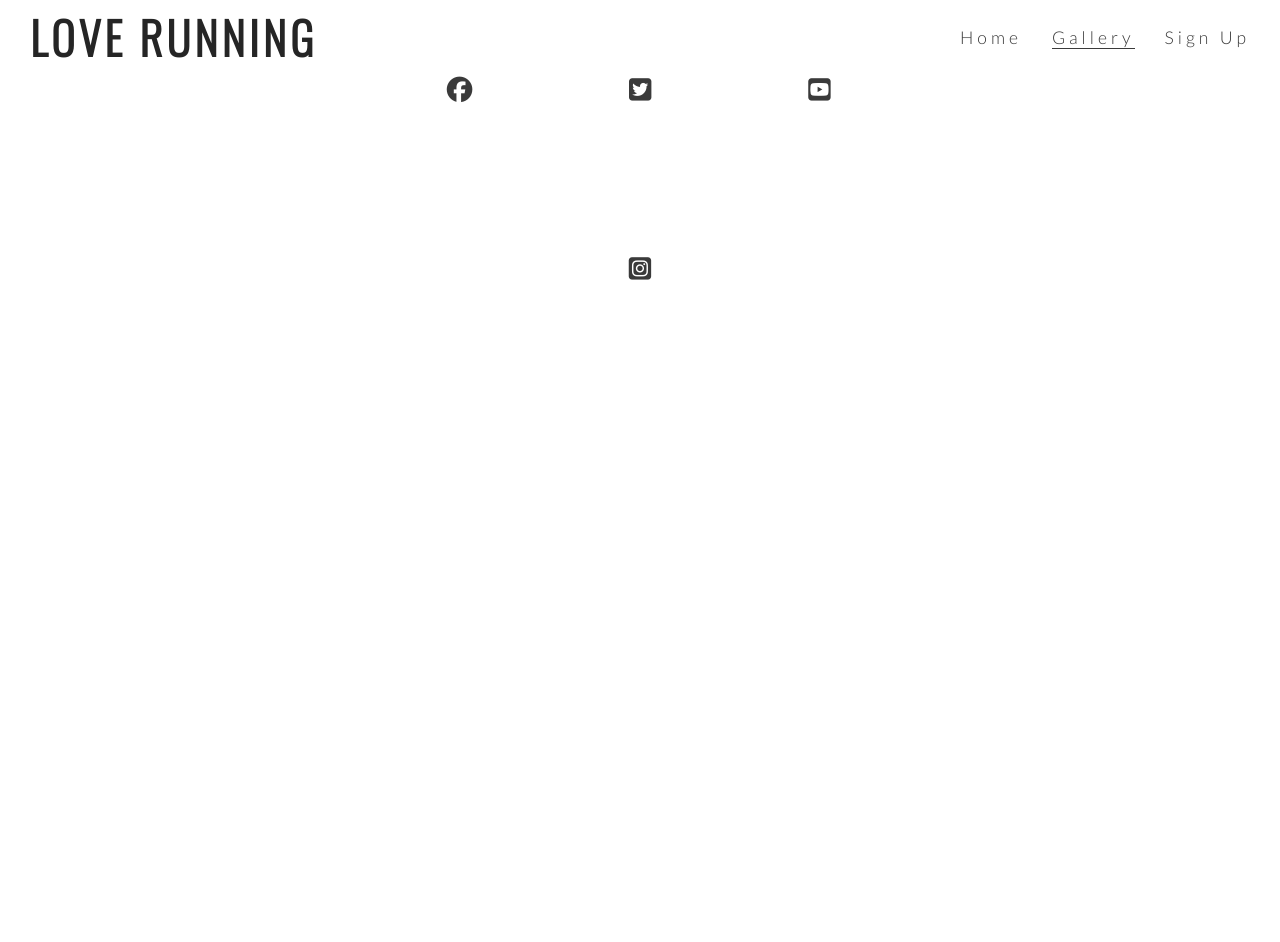
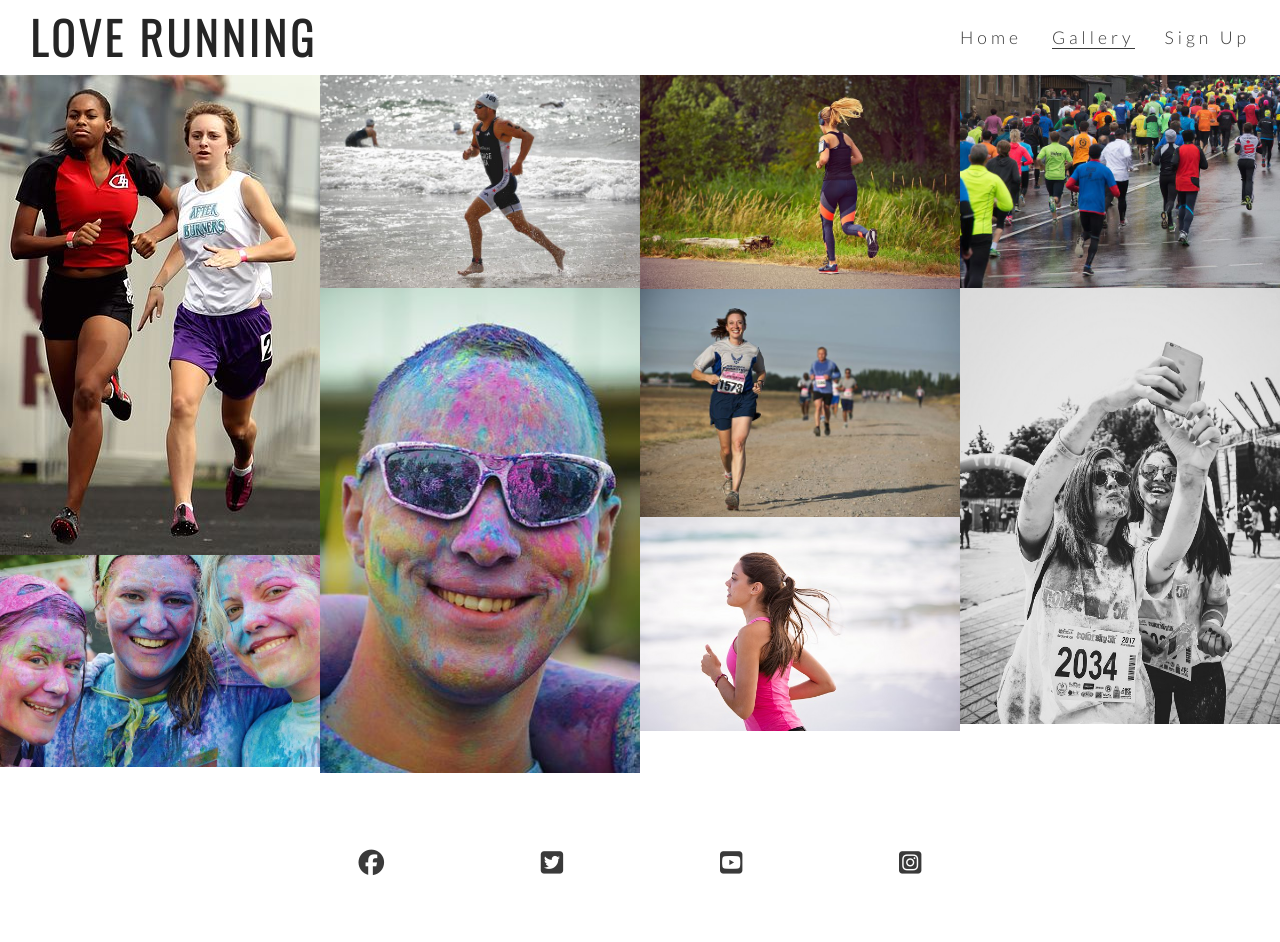
Before and after one commit to sven-cork/love-running, a plain HTML site: page gallery.html in a window 1280 px wide. Before the commit the page ends 800 px from the top, so only its background shows below. Drawn offline with nearby package versions, Linux system fonts and the light colour scheme.

Commit message:
Add gallery images and masonry styling

```diff
--- a/assets/css/style.css
+++ b/assets/css/style.css
@@ -224,3 +224,14 @@ footer {
     padding: 5%;
     color: #3a3a3a;
 }
+
+#photos {
+    clear: both;
+    line-height: 0;
+    column-count: 4;
+    column-gap: 0;
+}
+
+#photos > img {
+    width: 100%;
+}
--- a/gallery.html
+++ b/gallery.html
@@ -39,6 +39,19 @@
 
     </header>
 
+    <section id="photos">
+        <img src="assets/images/athletes.jpg" alt="Two women running together">
+        <img src="assets/images/girls.jpg" alt="Three girls at charity paint running festival">
+        <img src="assets/images/runner3.jpg" alt="Man running on beach">
+        <img src="assets/images/man.jpg" alt="Man at charity paint running festival">
+        <img src="assets/images/runner1.jpg" alt="Woman jogging through Phoenix park">
+        <img src="assets/images/runner2.jpg" alt="Runners competing in marathon">
+        <img src="assets/images/runner4.jpg" alt="Woman running on beach">
+        <img src="assets/images/running_gang.jpg" alt="Large group of runners taking part in a marathon on a rainy day">
+        <img src="assets/images/mud-run.jpg" alt="Two women taking selfie after taking part in a mud run">
+
+    </section>
+
     <footer>
         <ul class="social-networks">
             <li>
```
Also changed, not shown: assets/images/athletes.jpg (added), assets/images/girls.jpg (added), assets/images/man.jpg (added), assets/images/mud-run.jpg (added), assets/images/runner1.jpg (added), assets/images/runner2.jpg (added), assets/images/runner3.jpg (added), assets/images/runner4.jpg (added), assets/images/running_gang.jpg (added).
